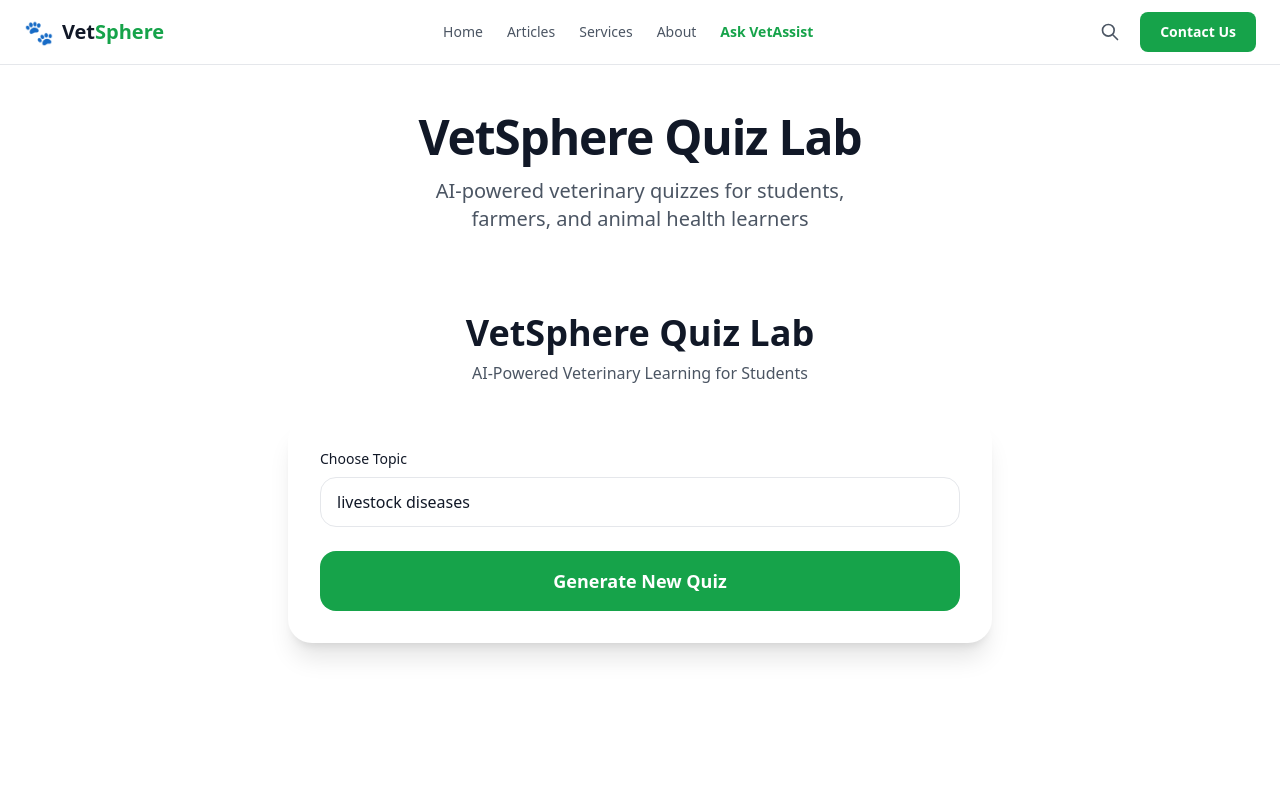
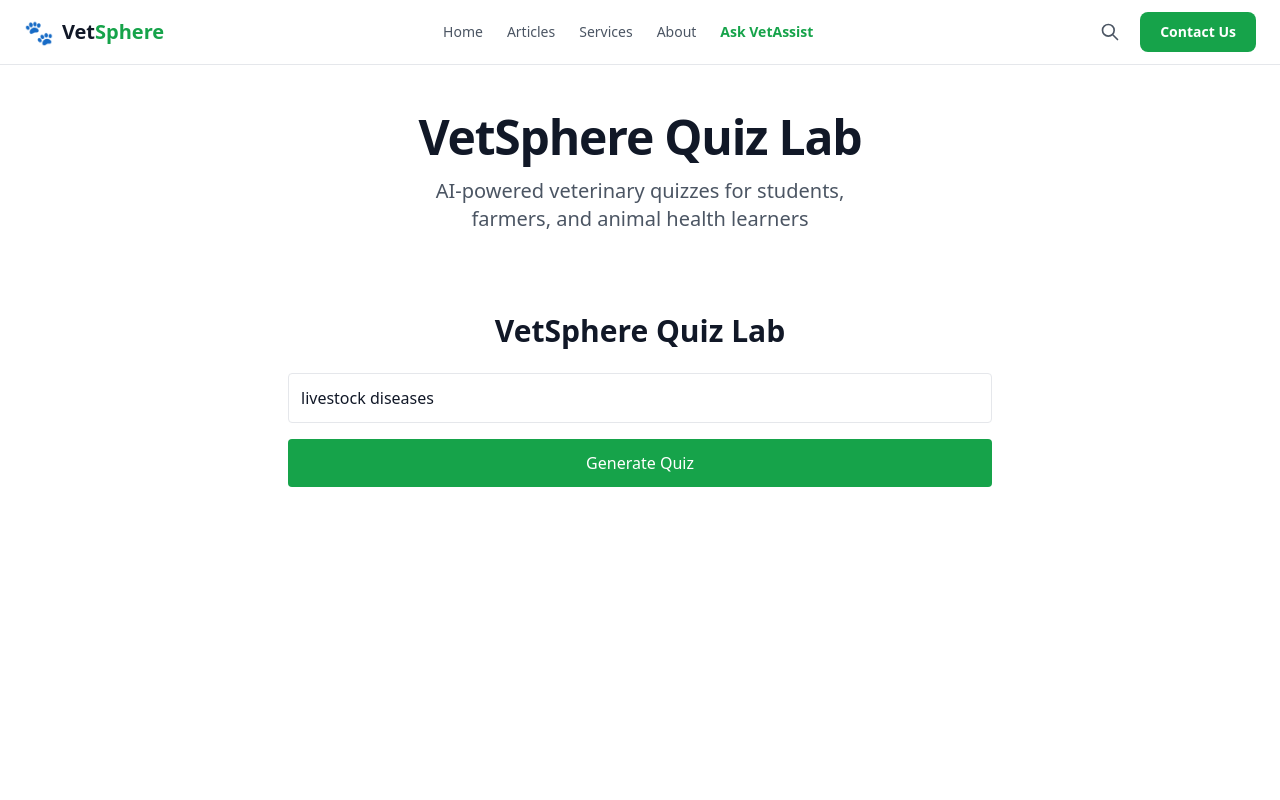
Before and after one commit to mathewschilongo099/VetSphere, a Next.js app: page /quiz in a window 1280 px wide. Shown: the top 800 px of the page. Built offline with nearby package versions, Linux system fonts and the light colour scheme.

Commit message:
Update DynamicQuiz.tsx

```diff
--- a/src/components/DynamicQuiz.tsx
+++ b/src/components/DynamicQuiz.tsx
@@ -18,18 +18,29 @@ export default function DynamicQuiz() {
   const [showExplanation, setShowExplanation] = useState(false);
   const [loading, setLoading] = useState(false);
   const [error, setError] = useState('');
-  const [quizCompleted, setQuizCompleted] = useState(false);
+
+  // ✅ NEW: cache stored per topic
+  const [quizCache, setQuizCache] = useState<Record<string, Question[]>>({});
 
   const generateQuiz = async () => {
+    setError('');
+
+    // 🔥 STEP 1: CHECK CACHE FIRST
+    if (quizCache[topic]) {
+      setQuestions(quizCache[topic]);
+      setCurrentQuestionIndex(0);
+      setScore(0);
+      setSelectedAnswer(null);
+      setShowExplanation(false);
+      return;
+    }
+
     setLoading(true);
-    setError('');
 
     try {
       const response = await fetch('/api/quiz', {
         method: 'POST',
-        headers: {
-          'Content-Type': 'application/json',
-        },
+        headers: { 'Content-Type': 'application/json' },
         body: JSON.stringify({ topic }),
       });
 
@@ -39,12 +50,17 @@ export default function DynamicQuiz() {
         throw new Error(data.error || 'Failed to generate quiz');
       }
 
+      // 🔥 STEP 2: SAVE TO CACHE
+      setQuizCache((prev) => ({
+        ...prev,
+        [topic]: data.questions,
+      }));
+
       setQuestions(data.questions);
       setCurrentQuestionIndex(0);
       setScore(0);
       setSelectedAnswer(null);
       setShowExplanation(false);
-      setQuizCompleted(false);
     } catch (err: any) {
       setError(err.message || 'Failed to generate quiz');
     } finally {
@@ -68,8 +84,6 @@ export default function DynamicQuiz() {
       setCurrentQuestionIndex((prev) => prev + 1);
       setSelectedAnswer(null);
       setShowExplanation(false);
-    } else {
-      setQuizCompleted(true);
     }
   };
 
@@ -77,109 +91,80 @@ export default function DynamicQuiz() {
     setQuestions([]);
     setCurrentQuestionIndex(0);
     setScore(0);
-    setQuizCompleted(false);
   };
 
   const currentQuestion = questions[currentQuestionIndex];
 
   return (
     <div className="max-w-3xl mx-auto p-8">
-      <div className="mb-8 text-center">
-        <h2 className="text-4xl font-bold mb-2">VetSphere Quiz Lab</h2>
-        <p className="text-gray-600 dark:text-gray-400">
-          AI-Powered Veterinary Learning for Students
-        </p>
-      </div>
+      <h2 className="text-3xl font-bold mb-6 text-center">
+        VetSphere Quiz Lab
+      </h2>
 
       {!questions.length ? (
-        <div className="space-y-6 bg-white dark:bg-gray-900 p-8 rounded-3xl shadow-xl">
-          <div>
-            <label className="block text-sm font-medium mb-2">Choose Topic</label>
-            <input
-              type="text"
-              value={topic}
-              onChange={(e) => setTopic(e.target.value)}
-              className="w-full px-4 py-3 border rounded-2xl focus:outline-none focus:ring-2 focus:ring-green-500"
-              placeholder="e.g. cattle nutrition, poultry diseases"
-            />
-          </div>
+        <div className="space-y-4">
+          <input
+            value={topic}
+            onChange={(e) => setTopic(e.target.value)}
+            className="w-full p-3 border rounded"
+            placeholder="Enter topic"
+          />
 
           <button
             onClick={generateQuiz}
             disabled={loading}
-            className="w-full py-4 bg-green-600 hover:bg-green-700 disabled:bg-gray-400 text-white font-semibold rounded-2xl text-lg transition"
+            className="w-full bg-green-600 text-white p-3 rounded"
           >
-            {loading ? 'Generating Quiz...' : 'Generate New Quiz'}
+            {loading
+              ? 'Generating...'
+              : quizCache[topic]
+              ? 'Load Cached Quiz'
+              : 'Generate Quiz'}
           </button>
 
-          {error && <p className="text-red-500 text-center mt-4">{error}</p>}
+          {error && <p className="text-red-500">{error}</p>}
         </div>
-      ) : quizCompleted ? (
-        <div className="text-center py-12 bg-white dark:bg-gray-900 rounded-3xl shadow-xl">
-          <div className="text-6xl mb-4">🎉</div>
-          <h3 className="text-3xl font-bold mb-2">Quiz Complete!</h3>
-          <p className="text-5xl font-bold text-green-600 mb-6">
-            {score} / {questions.length}
-          </p>
-
-          <button
-            onClick={restartQuiz}
-            className="px-8 py-3 bg-green-600 text-white rounded-full hover:bg-green-700"
-          >
-            Try Another Quiz
-          </button>
-        </div>
-      ) : currentQuestion ? (
-        <div className="bg-white dark:bg-gray-900 p-8 rounded-3xl shadow-xl">
-          <div className="flex justify-between mb-6">
-            <span className="text-sm text-gray-500">
-              Question {currentQuestionIndex + 1} of {questions.length}
-            </span>
-            <span className="text-sm font-medium">Score: {score}</span>
+      ) : (
+        <div>
+          <div className="mb-4">
+            Question {currentQuestionIndex + 1} / {questions.length}
           </div>
 
-          <h3 className="text-2xl font-semibold mb-8">
+          <h3 className="text-xl font-semibold mb-4">
             {currentQuestion.question}
           </h3>
 
-          <div className="grid gap-3">
-            {currentQuestion.options.map((option, index) => (
+          <div className="space-y-2">
+            {currentQuestion.options.map((opt, i) => (
               <button
-                key={index}
-                onClick={() => !showExplanation && handleAnswer(index)}
-                disabled={showExplanation}
-                className={`p-5 text-left rounded-2xl border-2 transition-all ${
-                  showExplanation
-                    ? index === currentQuestion.correctIndex
-                      ? 'border-green-500 bg-green-50'
-                      : selectedAnswer === index
-                      ? 'border-red-500 bg-red-50'
-                      : 'border-gray-200'
-                    : 'border-gray-200 hover:border-green-500 hover:bg-green-50'
-                }`}
+                key={i}
+                onClick={() => !showExplanation && handleAnswer(i)}
+                className="block w-full p-3 border rounded"
               >
-                {option}
+                {opt}
               </button>
             ))}
           </div>
 
           {showExplanation && (
-            <div className="mt-8 p-6 bg-amber-50 rounded-2xl border">
-              <p className="font-semibold mb-2">💡 Explanation:</p>
+            <div className="mt-4">
+              <p className="font-bold">Explanation:</p>
               <p>{currentQuestion.explanation}</p>
 
               <button
                 onClick={nextQuestion}
-                className="mt-6 w-full py-3 bg-green-600 text-white rounded-2xl hover:bg-green-700"
+                className="mt-4 bg-blue-600 text-white px-4 py-2 rounded"
               >
-                {currentQuestionIndex === questions.length - 1
-                  ? 'See Results'
-                  : 'Next Question'}
+                Next
               </button>
             </div>
           )}
+
+          <div className="mt-6">
+            Score: {score}
+          </div>
         </div>
-      ) : null}
+      )}
     </div>
   );
 }
```
